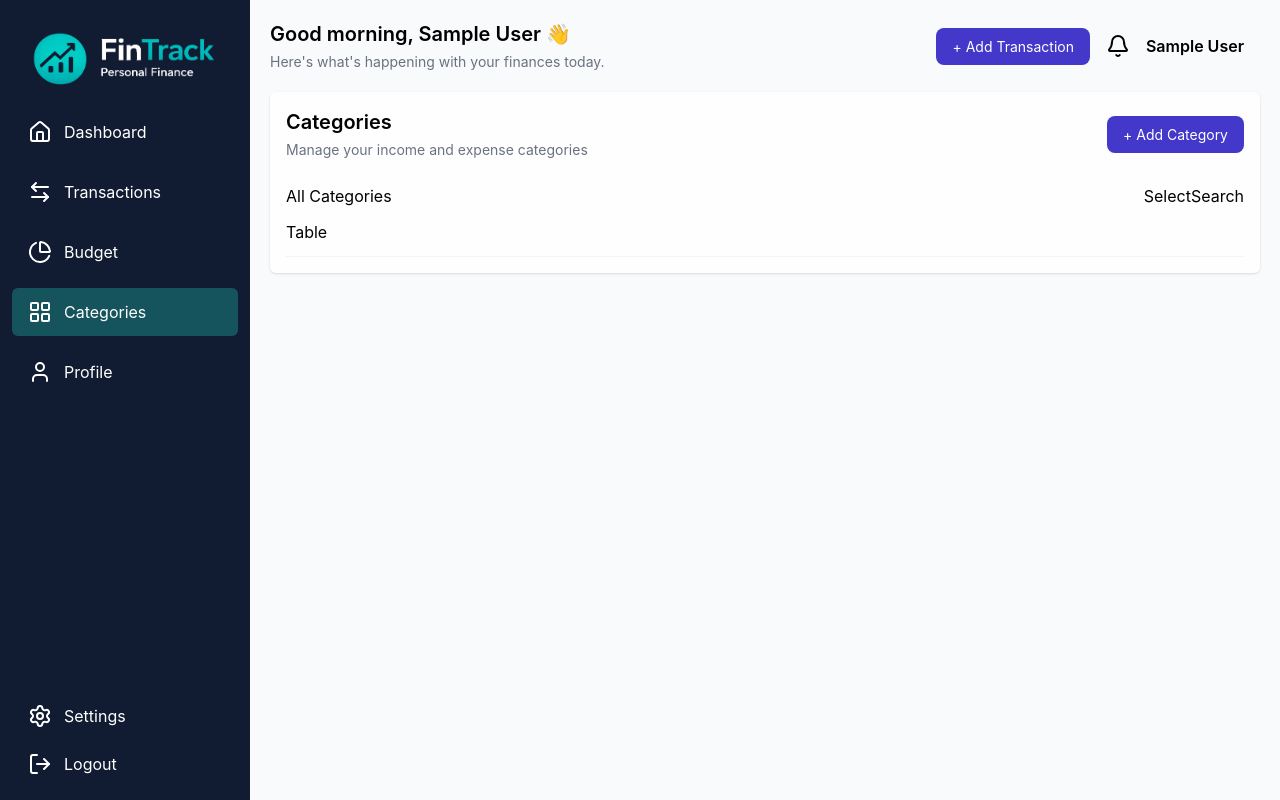
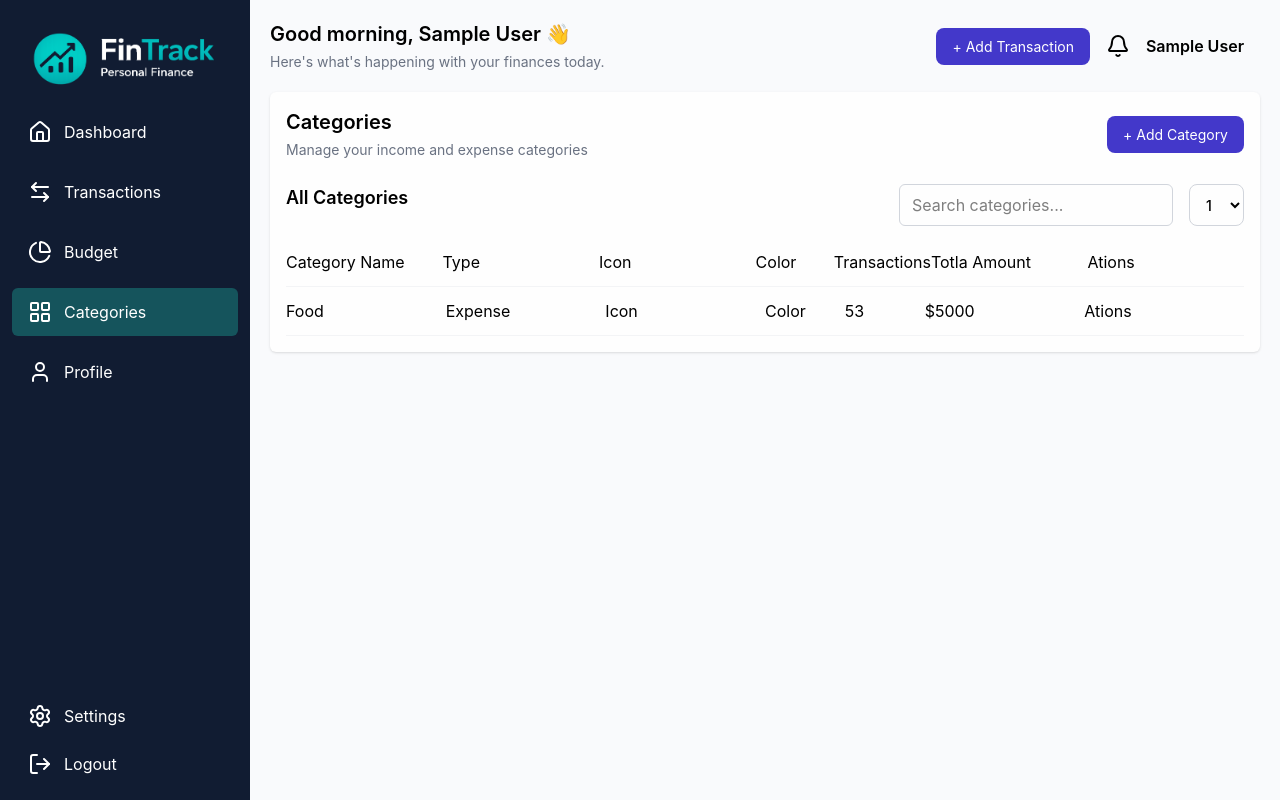
Before and after one commit to KamyabT/fintracker, a React (Vite) app: page /categories in a window 1280 px wide. Built offline with nearby package versions, Linux system fonts and the light colour scheme; no server answers; sample sign-in values are in the browser's storage.

Commit message:
working on categories page and table

```diff
--- a/src/components/categories/CategoriesList.jsx
+++ b/src/components/categories/CategoriesList.jsx
@@ -1,11 +1,22 @@
+import { useTransactions } from "../../context/TransactionsContext";
 import CategoriesListHeader from "./CategoriesListHeader";
+import CategoriesListTableHeader from "./CategoriesListTableHeader";
 
 const CategoriesList = () => {
+  const { categories } = useTransactions();
+
   return (
     <div>
       <CategoriesListHeader />
-      <div className="grid grid-cols-[50px_1fr_1fr_1.5fr_1fr_1fr] border-b-1 border-gray-100 py-3 mb-0">
-        Table
+      <CategoriesListTableHeader/>
+      <div className="grid grid-cols-[1fr_1fr_1fr_0.5fr_0.5fr_1fr_1fr] border-b-1 border-gray-100 py-3 mb-0">
+        <div>Food</div>
+        <div>Expense</div>
+        <div>Icon</div>
+        <div>Color</div>
+        <div>53</div>
+        <div>$5000</div>
+        <div>Ations</div>
       </div>
     </div>
   );
--- a/src/components/categories/CategoriesListHeader.jsx
+++ b/src/components/categories/CategoriesListHeader.jsx
@@ -1,12 +1,26 @@
 const CategoriesListHeader = () => {
   return (
-    <div className="flex flex-row justify-between">
+    <div className="flex flex-row justify-between mb-3">
       <div>
-        <h4>All Categories</h4>
+        <p className="text-[18px] font-semibold">All Categories</p>
       </div>
-      <div className="flex flex-row">
-        <div>Select</div>
-        <div>Search</div>
+      <div className="flex flex-row space-x-4">
+        <input
+          className="border border-gray-300 px-3 py-2 rounded-md outline-none focus:border-primary"
+          type="search"
+          name=""
+          id=""
+          placeholder="Search categories..."
+        />
+        <select
+          className="font-medium border px-3 py-2 border-gray-300 outline-none rounded-lg text-[14px] cursor-pointer focus:border-primary"
+          name=""
+          id=""
+        >
+          <option value="">1</option>
+          <option value="">2</option>
+          <option value="">3</option>
+        </select>
       </div>
     </div>
   );
--- /dev/null
+++ b/src/components/categories/CategoriesListTableHeader.jsx
@@ -0,0 +1,16 @@
+const CategoriesListTableHeader = () => {
+  return (
+
+      <div className="grid grid-cols-[1fr_1fr_1fr_0.5fr_0.5fr_1fr_1fr] border-b-1 border-gray-100 py-3 mb-0">
+        <div>Category Name</div>
+        <div>Type</div>
+        <div>Icon</div>
+        <div>Color</div>
+        <div>Transactions</div>
+        <div>Totla Amount</div>
+        <div>Ations</div>
+      </div>
+  );
+};
+
+export default CategoriesListTableHeader;
--- a/src/pages/Transactions.jsx
+++ b/src/pages/Transactions.jsx
@@ -29,7 +29,7 @@ const Transactions = () => {
     setTransactionToDelete(null);
   }
 
-  const { filteredTransactions, dispatch , transactionsFilters } = useTransactionFilters();
+  const { filteredTransactions, dispatch, transactionsFilters } = useTransactionFilters();
 
   return (
     <div className="flex flex-row bg-back-secondary">
@@ -41,7 +41,10 @@ const Transactions = () => {
       <main className="flex-1 px-5 py-5">
         <Header />
         <section className="bg-back-white px-4 py-4 rounded-md shadow-sm">
-          <TransactionsHeader dispatch={dispatch} transactionsFilters={transactionsFilters} />
+          <TransactionsHeader
+            dispatch={dispatch}
+            transactionsFilters={transactionsFilters}
+          />
           <div className="space-y-3">
             {!isLoading &&
               filteredTransactions?.length > 0 &&
@@ -54,8 +57,13 @@ const Transactions = () => {
                   setTransactionToEdit={openEditModal} // 👈 use context function
                 />
               ))}
+            {!isLoading && filteredTransactions?.length <= 0 && (
+              <div className="flex justify-center font-semibold text-[20px] text-gray-500 mt-5">
+                No results found
+              </div>
+            )}
             {isLoading && (
-              <div className="flex justify-center font-semibold text-[16px] text-gray-500">
+              <div className="flex justify-center font-semibold text-[20px] text-gray-500 mt-5">
                 Loading transactions...
               </div>
             )}
```
